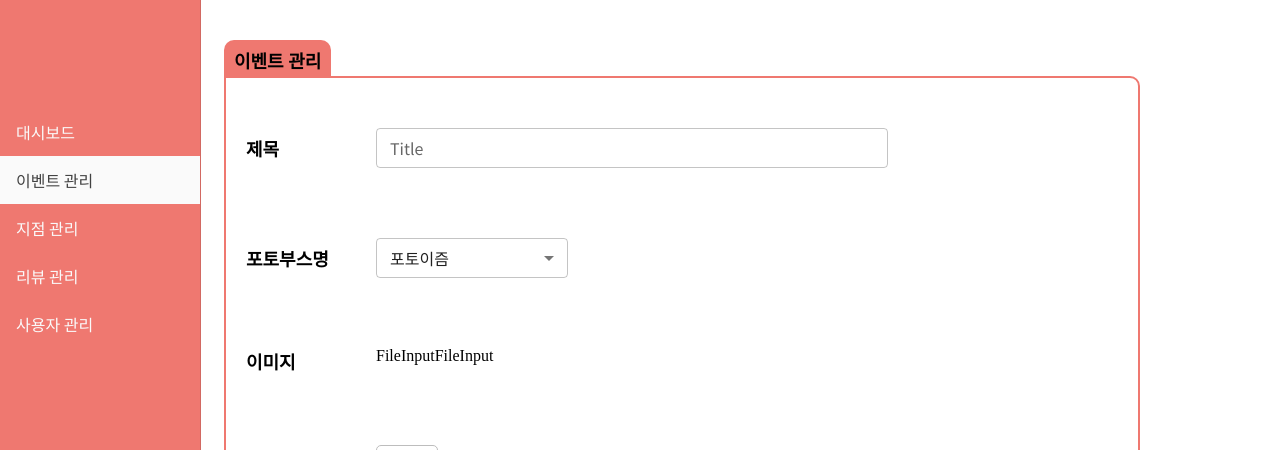
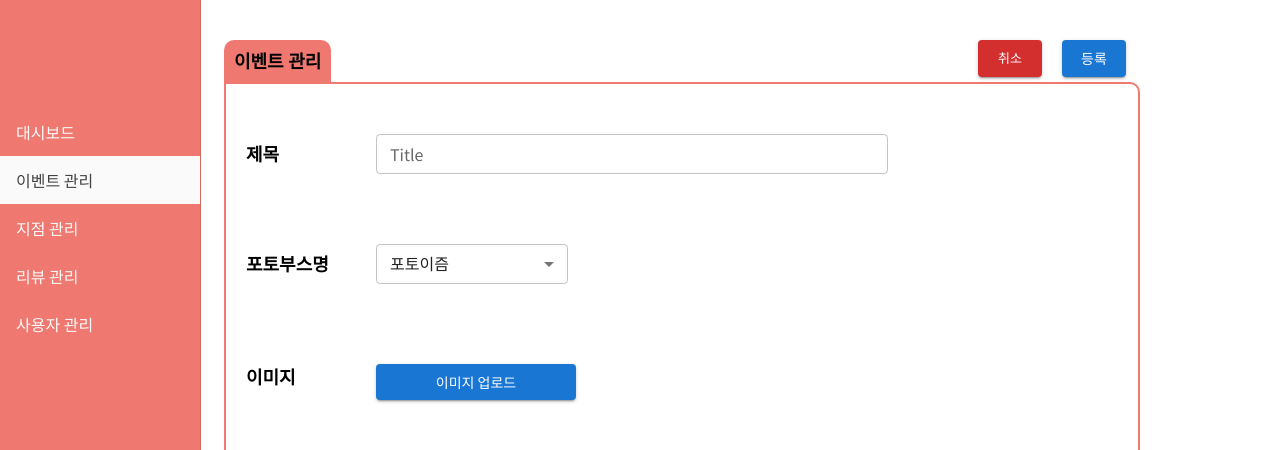
Before and after one commit to develop-pix/dump-in-admin-FE, a React (Vite) app: page /event/new in a window 1280 px wide. Shown: the top 450 px of the page. Built offline with nearby package versions, Linux system fonts and the light colour scheme.

Commit message:
FEAT: FileUploadInput 추가

```diff
--- a/src/components/event-new/EventInputForm.tsx
+++ b/src/components/event-new/EventInputForm.tsx
@@ -5,15 +5,15 @@ import { EventInputFormProps } from "../../interface/EventNew.interface";
 import { SelectInputData } from "../../interface/reuse/Input.interface";
 import SelectInput from "../reuse/input/SelectInput";
 import { useEffect } from "react";
-import FileInput from "../reuse/input/FileInput";
 import EditorInput from "../reuse/input/EditorInput";
 import DatePickerInput from "../reuse/input/DatePickerInput";
 import EventHashTags from "./EventHashTags";
+import MultiFileInput from "../reuse/input/MultiFileInput";
 
 export default function EventInputForm({
   setTitle,
   setPhotoboothName,
-  setRepresentativeImage,
+  image,
   setImage,
   description,
   setDescription,
@@ -88,8 +88,7 @@ export default function EventInputForm({
           >
             이미지
           </Typography>
-          <FileInput setRepresentativeImage={setRepresentativeImage} />
-          <FileInput setImage={setImage} />
+          <MultiFileInput image={image} setImage={setImage} />
         </Box>
         <Box sx={{ display: "flex" }}>
           <Typography
--- a/src/components/event-new/EventNew.tsx
+++ b/src/components/event-new/EventNew.tsx
@@ -3,11 +3,12 @@ import { customColors } from "../../styles/base/Variable.style";
 import EventInputForm from "./EventInputForm";
 import { useState } from "react";
 import { EditorState } from "draft-js";
+import CancelButton from "../reuse/button/CancelButton";
+import SubmitButton from "../reuse/button/SubmitButton";
 
 export default function EventNew() {
   const [title, setTitle] = useState<string>("");
   const [photoboothName, setPhotoboothName] = useState<string>("");
-  const [representativeImage, setRepresentativeImage] = useState<string>("");
   const [image, setImage] = useState<string[]>([]);
   const [description, setDescription] = useState<EditorState>(
     EditorState.createEmpty()
@@ -23,7 +24,7 @@ export default function EventNew() {
       console.log(e);
       console.log(title);
       console.log(photoboothName);
-      console.log(representativeImage);
+      /* image[0]은 대표사진 , 나머지는 일반 사진 */
       console.log(image);
       console.log(description);
       console.log(startDate);
@@ -66,12 +67,15 @@ export default function EventNew() {
           >
             이벤트 관리
           </Box>
-          <Box sx={{ display: "flex", gap: "50px" }}></Box>
+          <Box sx={{ display: "flex", gap: "10px" }}>
+            <CancelButton />
+            <SubmitButton />
+          </Box>
         </Box>
         <EventInputForm
           setTitle={setTitle}
           setPhotoboothName={setPhotoboothName}
-          setRepresentativeImage={setRepresentativeImage}
+          image={image}
           setImage={setImage}
           description={description}
           setDescription={setDescription}
--- /dev/null
+++ b/src/components/reuse/button/CancelButton.tsx
@@ -0,0 +1,25 @@
+import { Button } from "@mui/material";
+import { useNavigate } from "react-router-dom";
+
+export default function CancelButton() {
+  const navigate = useNavigate();
+
+  console.log(location);
+  /* 취소 버튼 클릭시  페이지로 이동 */
+  const onClickEditButton = (e: React.MouseEvent<HTMLButtonElement>) => {
+    e.preventDefault();
+    navigate(-1);
+  };
+
+  return (
+    <Button
+      sx={{ margin: "0px 10px 5px 0px" }}
+      size="small"
+      variant="contained"
+      onClick={onClickEditButton}
+      color="error"
+    >
+      취소
+    </Button>
+  );
+}
--- /dev/null
+++ b/src/components/reuse/button/SubmitButton.tsx
@@ -0,0 +1,25 @@
+import { Button } from "@mui/material";
+import { useNavigate } from "react-router-dom";
+
+export default function SubmitButton() {
+  const navigate = useNavigate();
+
+  /*추가 버튼 클릭시 new 페이지로 이동 */
+  const onClickAddButton = (e: React.MouseEvent<HTMLButtonElement>) => {
+    e.preventDefault();
+    /* 등록 API */
+    navigate(-1);
+  };
+
+  return (
+    <Button
+      sx={{ margin: "0px 10px 5px 0px" }}
+      color="primary"
+      variant="contained"
+      type="button"
+      onClick={onClickAddButton}
+    >
+      등록
+    </Button>
+  );
+}
--- a/src/components/reuse/input/FileInput.tsx
+++ /dev/null
@@ -1,11 +0,0 @@
-import React from 'react'
-import { FileInputProps } from '../../../interface/reuse/Input.interface'
-
-export default function FileInput({ setRepresentativeImage, setImage }: FileInputProps) {
-
-  console.log(setRepresentativeImage);
-  console.log(setImage);
-  return (
-    <div>FileInput</div>
-  )
-}
--- /dev/null
+++ b/src/components/reuse/input/MultiFileInput.tsx
@@ -0,0 +1,99 @@
+import { Box, Button } from "@mui/material";
+import { MultiFileInputProps } from "../../../interface/reuse/Input.interface";
+import { VisuallyHiddenInput } from "../../../styles/reuse/Input.style";
+import { customColors } from "../../../styles/base/Variable.style";
+
+export default function FileInput({ image, setImage }: MultiFileInputProps) {
+  const onChangeFile = (e: React.ChangeEvent<HTMLInputElement>) => {
+    const files = e.target.files;
+    /* 업로드한 파일이 없거나 5개 이상일경우 return */
+    if (!files) {
+      return;
+    }
+    if (files.length > 5) {
+      return alert("최대 5개 사진까지 첨부 할 수 있습니다.");
+    }
+
+    const readAndPreview = (file: File) => {
+      const reader = new FileReader();
+
+      reader.onload = () => {
+        setImage((prev) => [...prev, reader.result as string]);
+      };
+      reader.readAsDataURL(file);
+    };
+
+    if (files) {
+      [].forEach.call(files, readAndPreview);
+    }
+  };
+
+  const onClickDeleteFile = (
+    e: React.MouseEvent<HTMLButtonElement>,
+    url: string
+  ) => {
+    e.stopPropagation();
+    e.preventDefault();
+    const filterImage = image.filter((imageUrl) => imageUrl !== url);
+    setImage(filterImage);
+  };
+
+  return (
+    <Box sx={{ display: "flex", flexDirection: "column", gap: "10px" }}>
+      <Box
+        sx={{
+          display: "flex",
+          gap: "10px",
+          flexWrap: "wrap",
+        }}
+      >
+        {image.map((url, index) => {
+          return (
+            <Button
+              variant="outlined"
+              color="error"
+              key={index}
+              sx={[
+                {
+                  border: `2px solid ${customColors.white}`,
+                  width: "200px",
+                  minHeight: "200px",
+                  padding: "0",
+                },
+              ]}
+              onClick={(e) => onClickDeleteFile(e, url)}
+            >
+              {index === 0 ? (
+                <Box>
+                  <Box
+                    sx={{
+                      position: "absolute",
+                      right: "0",
+                      backgroundColor: "red",
+                      padding: "3px 10px 3px 10px",
+                      color: `${customColors.white}`,
+                    }}
+                  >
+                    대표
+                  </Box>
+                  <img width="100%" height="100%" src={url} />
+                </Box>
+              ) : (
+                <img width="100%" height="100%" src={url} />
+              )}
+            </Button>
+          );
+        })}
+      </Box>
+      <Button component="label" variant="contained" sx={{ width: "200px" }}>
+        이미지 업로드
+        <VisuallyHiddenInput
+          multiple
+          type="file"
+          accept="image/*"
+          onChange={onChangeFile}
+        />
+      </Button>
+    </Box>
+  );
+}
--- a/src/interface/EventNew.interface.ts
+++ b/src/interface/EventNew.interface.ts
@@ -3,7 +3,7 @@ import { EditorState } from "draft-js";
 export interface EventInputFormProps {
   setTitle: React.Dispatch<React.SetStateAction<string>>;
   setPhotoboothName: React.Dispatch<React.SetStateAction<string>>;
-  setRepresentativeImage: React.Dispatch<React.SetStateAction<string>>;
+  image: string[];
   setImage: React.Dispatch<React.SetStateAction<string[]>>;
   description: EditorState;
   setDescription: React.Dispatch<React.SetStateAction<EditorState>>;
--- a/src/interface/reuse/Button.interface.ts
+++ b/src/interface/reuse/Button.interface.ts
@@ -1,6 +1,7 @@
 export interface DeleteButtonProps {
   value: string;
 }
+
 export interface EditButtonProps {
   value: string;
 }
--- a/src/interface/reuse/Input.interface.ts
+++ b/src/interface/reuse/Input.interface.ts
@@ -27,9 +27,9 @@ export interface SelectInputProps {
   setInput: React.Dispatch<React.SetStateAction<string>>;
 }
 
-export interface FileInputProps {
-  setRepresentativeImage?: React.Dispatch<React.SetStateAction<string>>;
-  setImage?: React.Dispatch<React.SetStateAction<string[]>>;
+export interface MultiFileInputProps {
+  image: string[];
+  setImage: React.Dispatch<React.SetStateAction<string[]>>;
 }
 
 export interface EditorInputProps {
--- a/src/styles/reuse/Input.style.ts
+++ b/src/styles/reuse/Input.style.ts
@@ -0,0 +1,13 @@
+import { styled } from "@mui/material";
+
+export const VisuallyHiddenInput = styled("input")({
+  clip: "rect(0 0 0 0)",
+  clipPath: "inset(50%)",
+  height: 1,
+  overflow: "hidden",
+  position: "absolute",
+  bottom: 0,
+  left: 0,
+  whiteSpace: "nowrap",
+  width: 1,
+});
```
